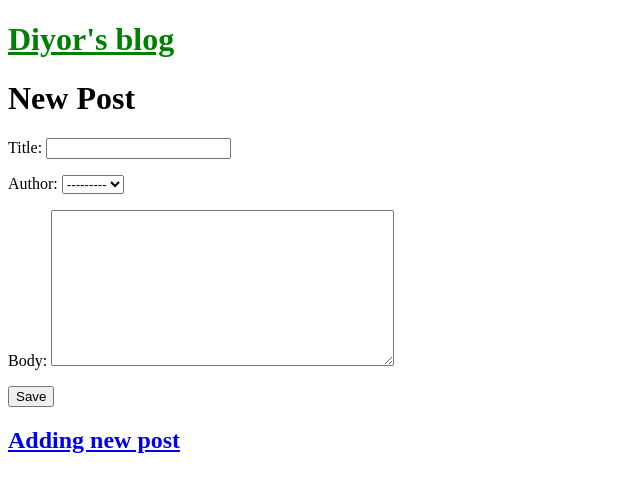
After one commit to d1yorkhud/blog-project, a Django app: page /post/new/ in a window 1280 px wide. The commit adds this page. Shown: the top 492 px of the page, without its empty margins (0-640 px from the left). Run offline with Django 5.2, Linux system fonts and the light colour scheme; data comes from the database, SQL or seed files in the repository; both versions use the stored data as it was after the commit; some web fonts are replaced.

Commit message:
adding posts

```diff
--- a/blog/models.py
+++ b/blog/models.py
@@ -1,5 +1,5 @@
 from django.db import models
-
+from django.urls import reverse
 # Create your models here.
 class Post(models.Model):
     title = models.CharField(max_length=200)
@@ -11,3 +11,6 @@ class Post(models.Model):
 
     def __str__(self):
         return self.title
+
+    def get_absolute_url(self):
+        return reverse('post_detail', args=[str(self.pk)])
--- a/blog/urls.py
+++ b/blog/urls.py
@@ -1,7 +1,8 @@
 from django.urls import path
-from .views import BlogListView, BlogDetailView
+from .views import BlogListView, BlogDetailView, BlogCreateView
 
 urlpatterns = [
+    path('post/new/', BlogCreateView.as_view(), name='post_new'),
     path('', BlogListView.as_view(), name='home'),
     path('post/<int:pk>/', BlogDetailView.as_view(), name='post_detail'),
 
--- a/blog/views.py
+++ b/blog/views.py
@@ -1,5 +1,6 @@
 from django.shortcuts import render
 from django.views.generic import ListView, DetailView
+from django.views.generic.edit import CreateView
 from .models import Post
 
 # Create your views here.
@@ -11,3 +12,9 @@ class BlogDetailView(DetailView):
     model = Post
     template_name = 'post_detail.html'
     context_object_name = 'post'
+
+
+class BlogCreateView(CreateView):
+    model = Post
+    template_name = 'post_new.html'
+    fields = ['title', 'author', 'body']
--- a/templates/base.html
+++ b/templates/base.html
@@ -18,5 +18,8 @@
         {% block content %}
         {% endblock content %}
     </div>
+    <footer>
+        <h2><a href="{% url 'post_new' %}">Adding new post</a></h2>
+    </footer>
 </body>
 </html>
--- /dev/null
+++ b/templates/post_new.html
@@ -0,0 +1,9 @@
+{% extends 'base.html' %}
+
+{% block content %}
+<h1>New Post</h1>
+<form action="" method="post">{% csrf_token %}
+    {{ form.as_p }}
+    <input type="submit" value="Save">
+</form>
+{% endblock content %}
```
Also changed, not shown: db.sqlite3.
